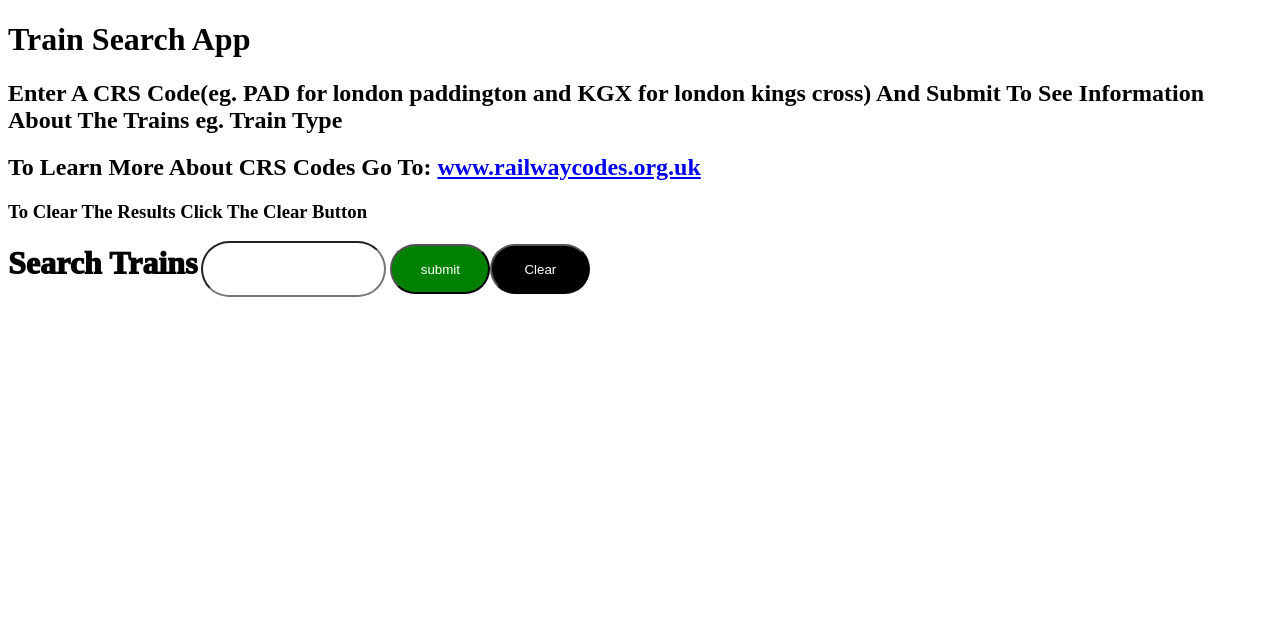
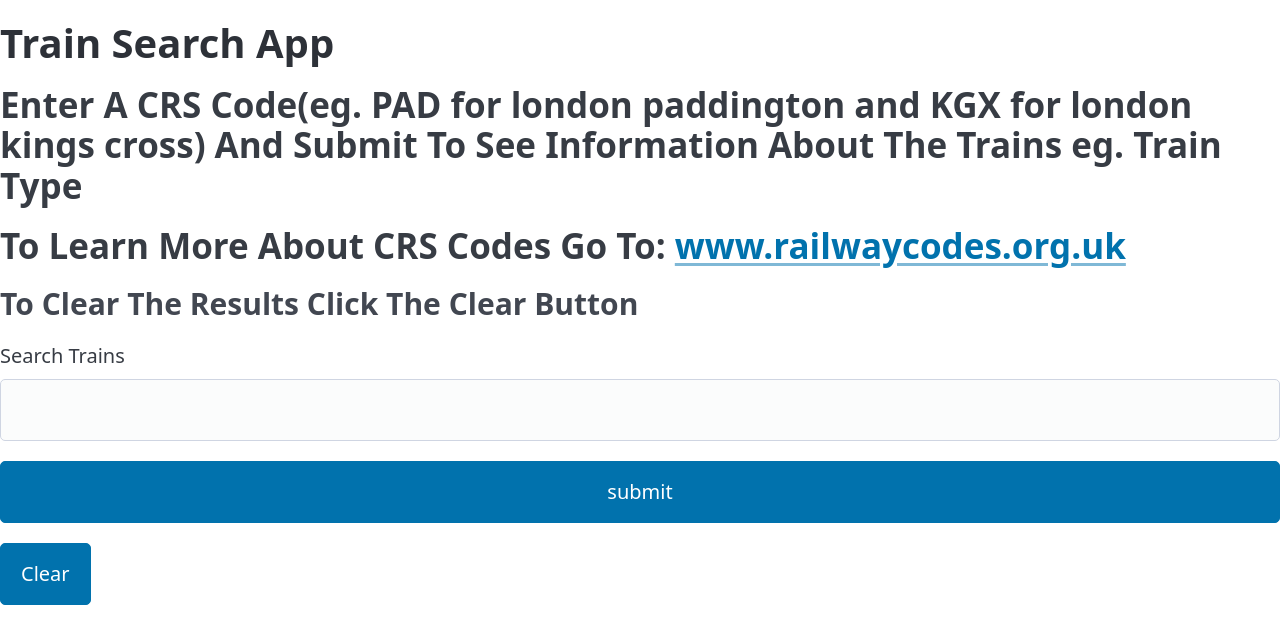
Before and after one commit to rausaf/trainsearch, a plain HTML site: page html/index.html in a window 1280 px wide. Drawn offline with Linux system fonts and the light colour scheme; a script that the page names is missing.

Commit message:
Update index.html

```diff
--- a/html/index.html
+++ b/html/index.html
@@ -8,8 +8,9 @@
         content="Train Search App in Where Users Can search Train Information And Timings By Entering A Crs Code, Users Can Also Click A Submit Button To Submit">
     <title>Sprinter Dmu, The Ultimate Crs Code Train Search Web App</title>
     <link rel="canonical" href="https://sprinter-dmu.vercel.app/" />
+    <link rel="stylesheet" href="/pico.min.css">
 
-    <style>
+    <!-- <style>
         input {
             border-radius: 50px;
             height: 50px;
@@ -36,7 +37,7 @@
             color: white;
             background-color: green;
         }
-    </style>
+    </style> -->
 
     <script>
         window.va = window.va || function () { (window.vaq = window.vaq || []).push(arguments); };
```
